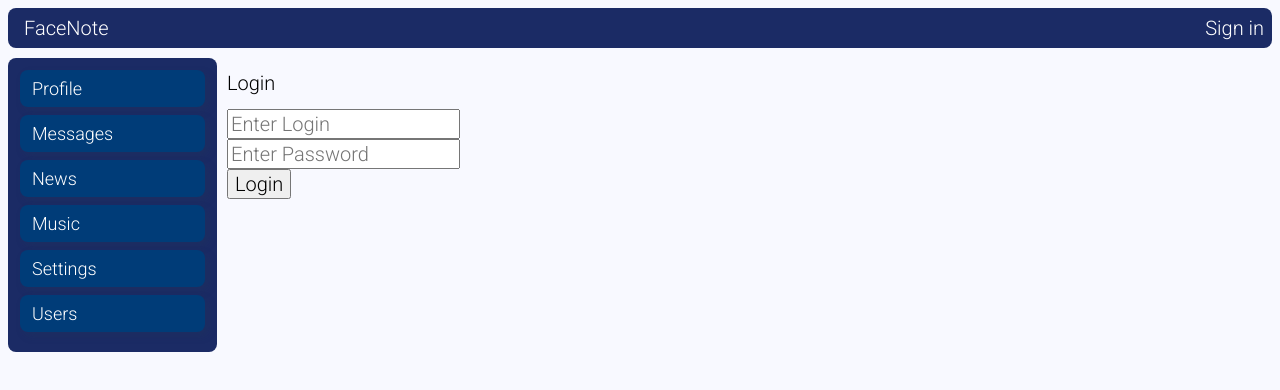
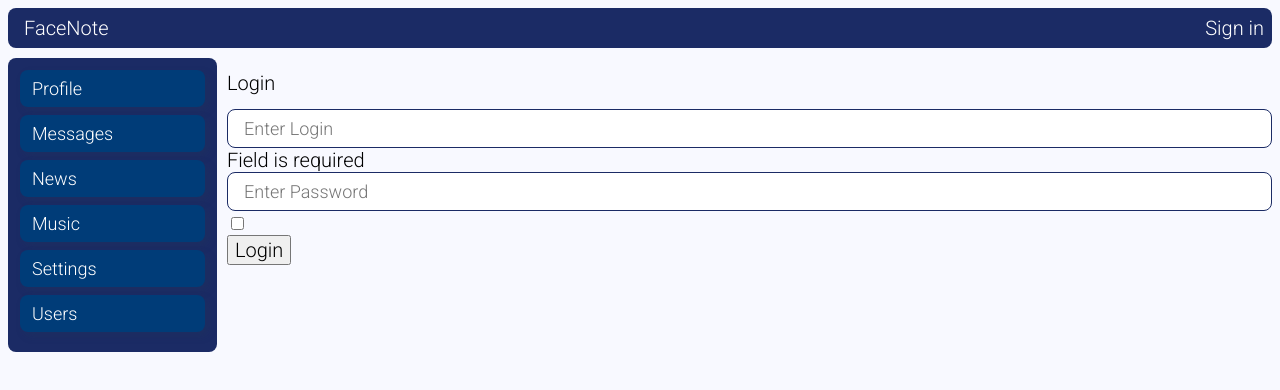
Before and after one commit to shomn1koff/avsh-social-network, a React (Create React App) app: page /login in a window 1280 px wide. Shown: the top 390 px of the page. Built offline with nearby package versions, Linux system fonts and the light colour scheme; no server answers.

Commit message:
styled field and validators (v1)

```diff
--- a/src/components/Dialogs/Dialogs.jsx
+++ b/src/components/Dialogs/Dialogs.jsx
@@ -1,6 +1,6 @@
 import React from 'react'
 import Button from '../UI/Button/Button'
-import Input from '../UI/Input/Input'
+import Input, {MyInput} from '../UI/Input/Input'
 import DialogItem from './DialogItem/DialogItem'
 import c from './Dialogs.module.scss'
 import Message from './Message/Message'
@@ -28,7 +28,7 @@ const Dialogs = ({dialogsPage, addNewMessage, updateNewMessageBody, newMessageBo
       </div>
       <div className={c.messages}>
         <div className={c.messageForm}>
-          <Input type="text" state={'success'} value={newMessageBody} onChange={onNewMessageChange} placeholder={'Введите сообщение!'}/>
+          <MyInput type="text" state={'success'} value={newMessageBody} onChange={onNewMessageChange} placeholder={'Введите сообщение!'}/>
           <Button type={'secondary'} onClick={onAddMessage}>Add message</Button>
         </div>
         {messageElements}
--- a/src/components/Login/LoginForm.jsx
+++ b/src/components/Login/LoginForm.jsx
@@ -1,17 +1,27 @@
 import React from 'react';
 import {Field, reduxForm} from "redux-form";
+import Input, {MyInput} from "../UI/Input/Input";
+import {maxLengthCreator, required} from "../../utils/validators";
+
+const maxLength20 = maxLengthCreator(20)
 
 const LoginForm = (props) => {
+
     return (
         <form onSubmit={props.handleSubmit}>
             <div>
-                <Field placeholder={'Enter Login'} name={'login'} component={"input"}/>
+                <Field placeholder={'Enter Login'}
+                       name={'login'}
+                       type={'input'}
+                       validate={[required, maxLength20]}
+                       component={MyInput}/>
+                <Field placeholder={'Enter Password'}
+                       name={'password'}
+                       type={'input'}
+                       component={MyInput}/>
             </div>
             <div>
-                <Field placeholder={'Enter Password'} name={'password'} component={"input"}/>
-            </div>
-            <div>
-                <Field name={'rememberMe'} component={"checkbox"}/>
+                <Field name={'rememberMe'} component={"input"} type={'checkbox'}/>
             </div>
             <div>
                 <button>Login</button>
--- a/src/components/UI/Input/Input.jsx
+++ b/src/components/UI/Input/Input.jsx
@@ -9,4 +9,16 @@ const Input = ({placeholder, state, onBlur ,reference, value, onChange, onKeyDow
   )
 }
 
+export const MyInput = ({state, reference, input, meta, ...props}) => {
+
+    const hasError = meta.touched && meta.error
+
+    return (
+        <div className={c.input}>
+            <input {...input} {...props}  className={`${c.control} ${c[state]} ` + (hasError ? c.invalid : '')} ref={reference}/>
+            <span>{meta.error}</span>
+        </div>
+    )
+}
+
 export default Input
--- a/src/components/UI/Input/Input.module.scss
+++ b/src/components/UI/Input/Input.module.scss
@@ -26,3 +26,11 @@
         border-color: blue
     }
 }
+
+.invalid {
+    border-color: red
+}
+
+.successed {
+    border-color: blue;
+}
--- /dev/null
+++ b/src/utils/validators.js
@@ -0,0 +1,9 @@
+export const required = (value) => {
+    if (value) return undefined
+    return 'Field is required'
+}
+
+export const maxLengthCreator = (maxLength) => (value) => {
+    if (value.length > maxLength) return `Length must be less ${maxLength} symbols`
+    return undefined
+}
```
